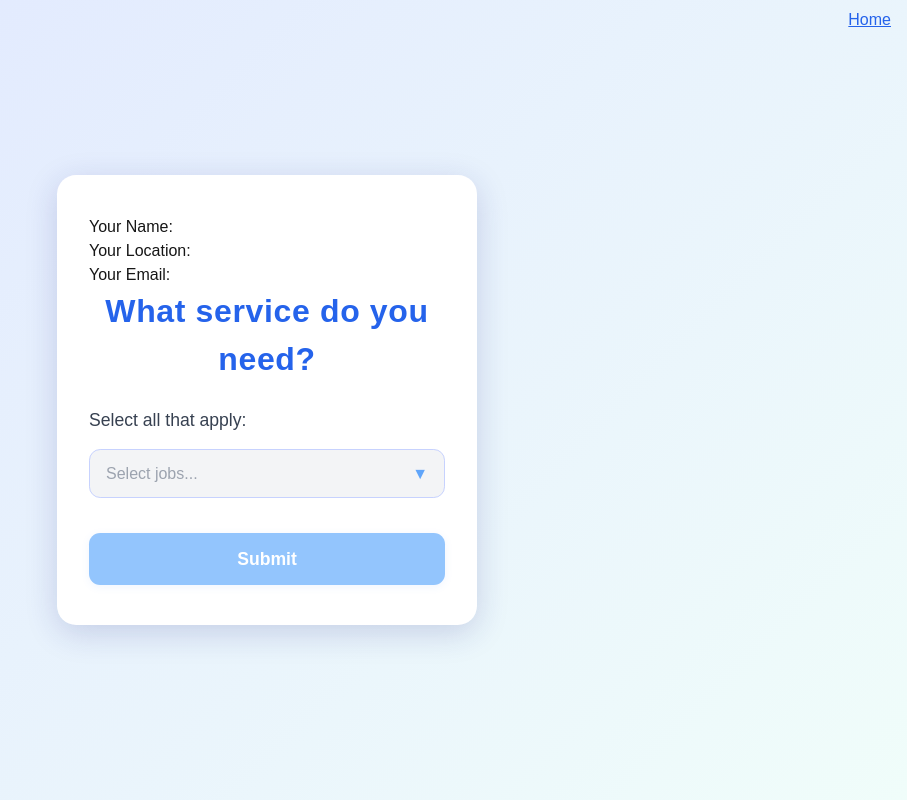
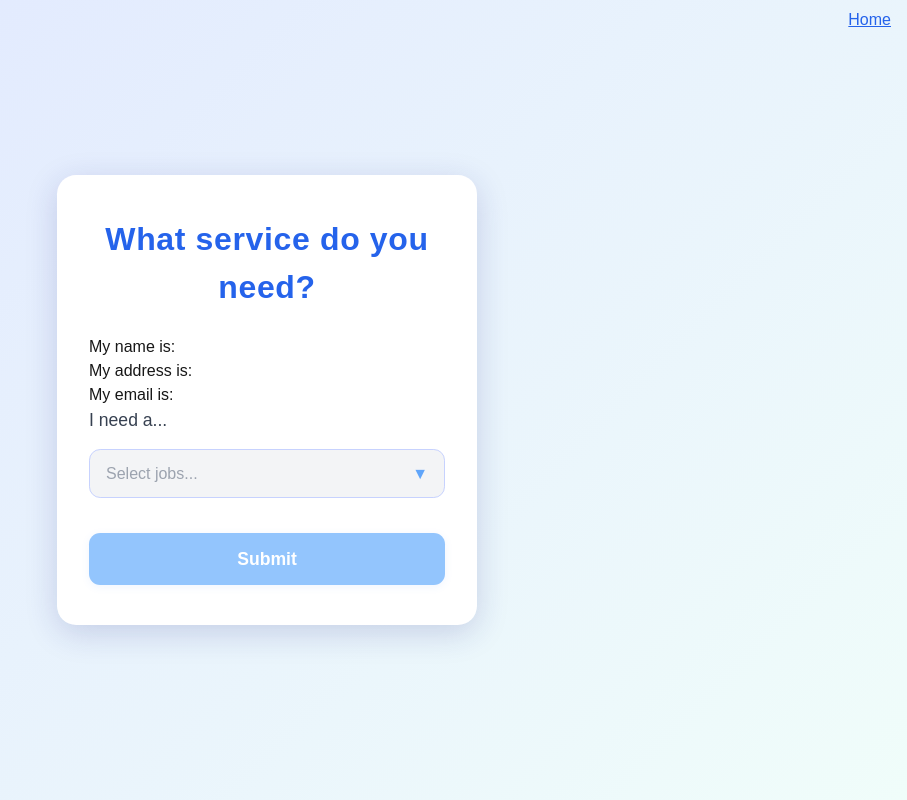
Before and after one commit to TanishaKothari/Gigimon, a Next.js app in the folder my-app/: page /needsform in a window 1280 px wide. Shown: the whole page, without its empty margins (373-1280 px from the left). Built offline with nearby package versions, Linux system fonts and the light colour scheme.

Commit message:
Fixed Needs form UI

```diff
--- a/my-app/src/app/needsform/page.js
+++ b/my-app/src/app/needsform/page.js
@@ -117,21 +117,6 @@ export default function JobsForm() {
         maxWidth: "420px",
         width: "100%"
       }}>
-        <label>
-          Your Name:
-          <input type="text" value={name} onChange={e => setName(e.target.value)} required />
-        </label>
-        <br></br>
-        <label>
-          Your Location:
-          <input type="text" value={location} onChange={e => setLocation(e.target.value)} required />
-        </label>
-        <br></br>
-        <label>
-          Your Email:
-          <input type="email" value={email} onChange={e => setEmail(e.target.value)} required />
-        </label>
-        <br></br>
         <h1 style={{
           textAlign: "center",
           fontWeight: 700,
@@ -142,6 +127,22 @@ export default function JobsForm() {
         }}>
           What service do you need?
         </h1>
+        <label>
+          My name is:
+          <input type="text" value={name} onChange={e => setName(e.target.value)} required />
+        </label>
+        <br></br>
+        <label>
+          My address is:
+          <input type="text" value={location} onChange={e => setLocation(e.target.value)} required />
+        </label>
+        <br></br>
+        <label>
+          My email is:
+          <input type="email" value={email} onChange={e => setEmail(e.target.value)} required />
+        </label>
+        <br></br>
+
         <form onSubmit={handleSubmit}>
           <label style={{
             fontWeight: 500,
@@ -150,7 +151,7 @@ export default function JobsForm() {
             marginBottom: "0.7rem",
             display: "block"
           }}>
-            Select all that apply:
+            I need a...
           </label>
           <div style={{ position: "relative", margin: "1rem 0" }} ref={dropdownRef}>
             <div
```
